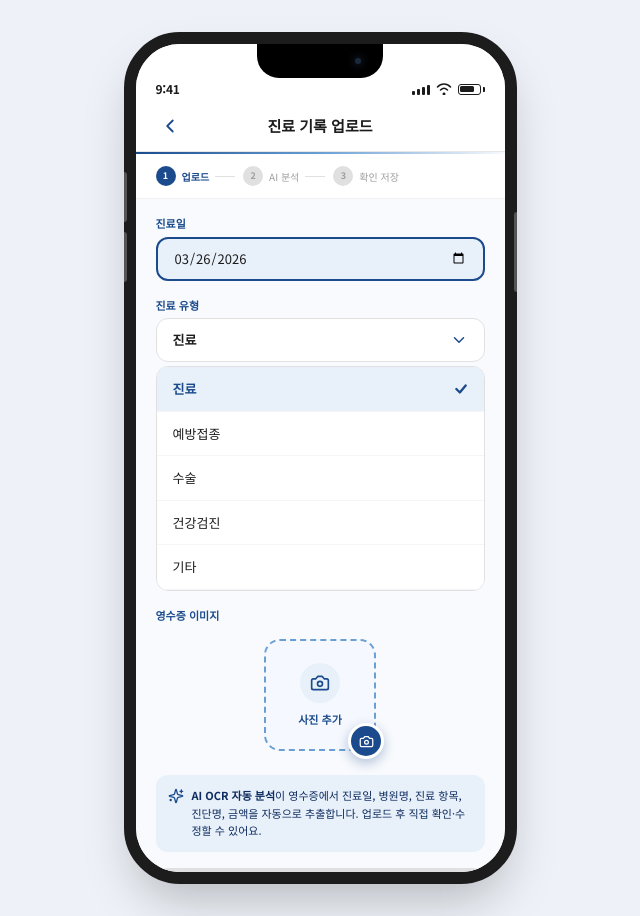
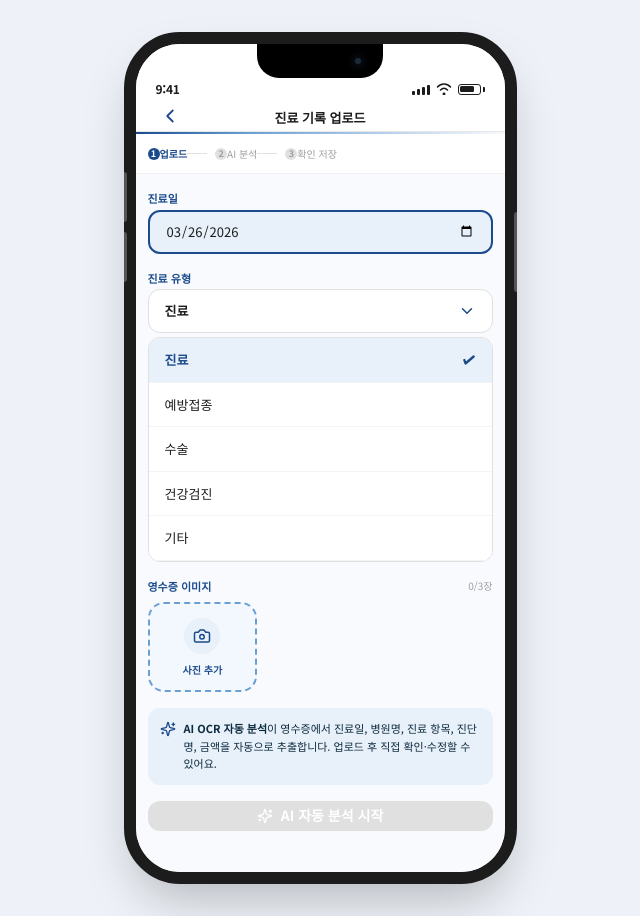
Before and after one commit to FORIF-Design-and-Development/HYFIVE, a React (Vite) app in the folder frontend/: page /medical-upload in a window 1280 px wide. Both pictures are taken after a click on the button "진료". Shown: the whole page, without its empty margins (320-960 px from the left). Built offline with nearby package versions, Linux system fonts and the light colour scheme; a web font is replaced by a local one.

Commit message:
feat(MedicalRecordsScreen): 사진 업로드 수정

```diff
--- a/frontend/src/app/components/MedicalUploadScreen.tsx
+++ b/frontend/src/app/components/MedicalUploadScreen.tsx
@@ -1,7 +1,7 @@
 import { useEffect, useRef, useState } from 'react';
 import { useNavigate } from 'react-router';
 import MobileFrame from './MobileFrame';
-import { ChevronLeft, Camera, Sparkles, CheckCircle2, Edit3, ChevronDown } from 'lucide-react';
+import { ChevronLeft, Camera, Sparkles, CheckCircle2, Edit3, ChevronDown, X } from 'lucide-react';
 
 type ScreenState = 'upload' | 'analyzing' | 'result';
 type MedicalType = '진료' | '예방접종' | '수술' | '건강검진' | '기타';
@@ -13,7 +13,7 @@ const MOCK_OCR = {
   date: '2026-03-26',
   items: '피부과 진료, 약 처방 (3종)',
   diagnosis: '아토피성 피부염',
-  amount: '48,500',
+  amount: '48,300',
 };
 
 const analyzeSteps = [
@@ -30,26 +30,33 @@ export default function MedicalUploadScreen() {
   const [screenState, setScreenState] = useState<ScreenState>('upload');
   const [selectedDate, setSelectedDate] = useState('2026-03-26');
   const [medType, setMedType] = useState<MedicalType>('진료');
-  const [receiptFile, setReceiptFile] = useState<File | null>(null);
-  const [receiptPreviewUrl, setReceiptPreviewUrl] = useState<string | null>(null);
+  const [receiptFiles, setReceiptFiles] = useState<File[]>([]);
+  const [receiptPreviewUrls, setReceiptPreviewUrls] = useState<string[]>([]);
   const [analyzeStep, setAnalyzeStep] = useState(0);
   const [ocrData, setOcrData] = useState(MOCK_OCR);
   const [showTypePicker, setShowTypePicker] = useState(false);
 
   useEffect(() => {
     return () => {
-      if (receiptPreviewUrl) URL.revokeObjectURL(receiptPreviewUrl);
+      receiptPreviewUrls.forEach(url => URL.revokeObjectURL(url));
     };
-  }, [receiptPreviewUrl]);
+  }, [receiptPreviewUrls]);
 
   const handleReceiptChange = (e: React.ChangeEvent<HTMLInputElement>) => {
-    const file = e.target.files?.[0];
-    if (!file) return;
-    setReceiptPreviewUrl(current => {
-      if (current) URL.revokeObjectURL(current);
-      return URL.createObjectURL(file);
-    });
-    setReceiptFile(file);
+    const files = Array.from(e.target.files ?? []);
+    if (!files.length) return;
+    const remaining = 3 - receiptFiles.length;
+    const added = files.slice(0, remaining);
+    const newUrls = added.map(f => URL.createObjectURL(f));
+    setReceiptFiles(prev => [...prev, ...added]);
+    setReceiptPreviewUrls(prev => [...prev, ...newUrls]);
+    e.target.value = '';
+  };
+
+  const removeReceipt = (idx: number) => {
+    URL.revokeObjectURL(receiptPreviewUrls[idx]);
+    setReceiptFiles(prev => prev.filter((_, i) => i !== idx));
+    setReceiptPreviewUrls(prev => prev.filter((_, i) => i !== idx));
   };
 
   const handleAnalyze = () => {
@@ -75,26 +82,26 @@ export default function MedicalUploadScreen() {
       <div className="h-full flex flex-col" style={{ fontFamily: "'Noto Sans KR', sans-serif", backgroundColor: '#F8FAFD' }}>
 
         {/* Header */}
-        <div className="flex-shrink-0 bg-white flex items-center px-4" style={{ height: '52px', borderBottom: '1px solid #E8E8E8' }}>
+        <div className="flex-shrink-0 bg-white flex items-center px-4" style={{ height: '32px', borderBottom: '1px solid #E8E8E8' }}>
           <button onClick={() => screenState === 'upload' ? navigate('/medical-records') : setScreenState('upload')}
             className="w-9 h-9 rounded-full flex items-center justify-center" style={{ color: '#1B4B8C' }}>
             <ChevronLeft size={22} />
           </button>
           <div className="flex-1 text-center">
-            <span style={{ fontSize: '15px', fontWeight: 700, color: '#1C1C1C' }}>진료 기록 업로드</span>
+            <span style={{ fontSize: '13px', fontWeight: 700, color: '#1C1C1C' }}>진료 기록 업로드</span>
           </div>
           <div style={{ width: '36px' }} />
         </div>
-        <div style={{ height: '2px', background: 'linear-gradient(90deg, #1B4B8C 0%, #6A9FD4 50%, transparent 100%)', flexShrink: 0 }} />
+        <div style={{ height: '2px', background: 'linear-gradient(90deg, #1B4B8C 0%, #6A9FD4 30%, transparent 100%)', flexShrink: 0 }} />
 
         {/* Upload State */}
         {screenState === 'upload' && (
           <div className="flex-1 overflow-y-auto">
             {/* Step Indicator */}
-            <div className="bg-white px-5 py-3 flex items-center gap-2" style={{ borderBottom: '1px solid #F0F0F0' }}>
+            <div className="bg-white px-3 py-3 flex items-center gap-2" style={{ borderBottom: '1px solid #F0F0F0' }}>
               {['업로드', 'AI 분석', '확인 저장'].map((s, i) => (
-                <div key={i} className="flex items-center gap-1.5">
-                  <div className="w-5 h-5 rounded-full flex items-center justify-center flex-shrink-0"
+                <div key={i} className="flex items-center gap-1.3">
+                  <div className="w-3 h-3 rounded-full flex items-center justify-center flex-shrink-0"
                     style={{ backgroundColor: i === 0 ? '#1B4B8C' : '#E0E0E0' }}>
                     <span style={{ fontSize: '9px', color: i === 0 ? 'white' : '#9E9E9E', fontWeight: 700 }}>{i + 1}</span>
                   </div>
@@ -104,10 +111,10 @@ export default function MedicalUploadScreen() {
               ))}
             </div>
 
-            <div className="px-5 py-4 space-y-4">
+            <div className="px-3 py-4 space-y-4">
               {/* Date */}
               <div>
-                <label style={{ fontSize: '11px', fontWeight: 600, color: '#1B4B8C', display: 'block', marginBottom: '5px' }}>진료일</label>
+                <label style={{ fontSize: '11px', fontWeight: 600, color: '#1B4B8C', display: 'block', marginBottom: '3px' }}>진료일</label>
                 <input type="date" value={selectedDate} onChange={e => setSelectedDate(e.target.value)}
                   className="w-full rounded-xl px-4"
                   style={{ height: '44px', fontSize: '13px', border: '2px solid #1B4B8C', backgroundColor: '#E8F0FA', color: '#1C1C1C', outline: 'none' }} />
@@ -115,20 +122,20 @@ export default function MedicalUploadScreen() {
 
               {/* Medical Type */}
               <div>
-                <label style={{ fontSize: '11px', fontWeight: 600, color: '#1B4B8C', display: 'block', marginBottom: '5px' }}>진료 유형</label>
+                <label style={{ fontSize: '11px', fontWeight: 600, color: '#1B4B8C', display: 'block', marginBottom: '3px' }}>진료 유형</label>
                 <button onClick={() => setShowTypePicker(v => !v)} className="w-full rounded-xl px-4 flex items-center justify-between"
-                  style={{ height: '44px', border: '1.5px solid #E0E0E0', backgroundColor: 'white' }}>
+                  style={{ height: '44px', border: '1.3px solid #E0E0E0', backgroundColor: 'white' }}>
                   <span style={{ fontSize: '13px', color: '#1C1C1C', fontWeight: 600 }}>{medType}</span>
                   <ChevronDown size={18} style={{ color: '#1B4B8C' }} />
                 </button>
                 {showTypePicker && (
-                  <div className="rounded-xl overflow-hidden mt-1" style={{ border: '1.5px solid #E0E0E0', backgroundColor: 'white' }}>
+                  <div className="rounded-xl overflow-hidden mt-1" style={{ border: '1.3px solid #E0E0E0', backgroundColor: 'white' }}>
                     {MEDICAL_TYPES.map(t => (
                       <button key={t} onClick={() => { setMedType(t); setShowTypePicker(false); }}
                         className="w-full px-4 py-3 text-left flex items-center justify-between transition-all"
-                        style={{ borderBottom: '1px solid #F5F5F5', backgroundColor: medType === t ? '#E8F0FA' : 'white' }}>
+                        style={{ borderBottom: '1px solid #F3F3F3', backgroundColor: medType === t ? '#E8F0FA' : 'white' }}>
                         <span style={{ fontSize: '13px', color: medType === t ? '#1B4B8C' : '#1C1C1C', fontWeight: medType === t ? 700 : 400 }}>{t}</span>
-                        {medType === t && <svg width="14" height="14" viewBox="0 0 12 12" fill="none"><path d="M2 6L5 9L10 3" stroke="#1B4B8C" strokeWidth="2" strokeLinecap="round" strokeLinejoin="round"/></svg>}
+                        {medType === t && <svg width="14" height="14" viewBox="0 0 12 12" fill="none"><path d="M2 6L3 9L10 3" stroke="#1B4B8C" strokeWidth="2" strokeLinecap="round" strokeLinejoin="round"/></svg>}
                       </button>
                     ))}
                   </div>
@@ -137,62 +144,43 @@ export default function MedicalUploadScreen() {
 
               {/* Receipt Image Upload */}
               <div>
-                <label style={{ fontSize: '11px', fontWeight: 600, color: '#1B4B8C', display: 'block', marginBottom: '8px' }}>영수증 이미지</label>
+                <div className="flex items-center justify-between mb-2">
+                  <label style={{ fontSize: '11px', fontWeight: 600, color: '#1B4B8C' }}>영수증 이미지</label>
+                  <span style={{ fontSize: '10px', color: '#9E9E9E' }}>{receiptFiles.length}/3장</span>
+                </div>
                 <input
                   ref={receiptInputRef}
                   type="file"
                   accept="image/*"
+                  multiple
                   className="hidden"
                   onChange={handleReceiptChange}
                 />
-                <div className="flex flex-col items-center py-2">
-                  <div className="relative">
+                <div className="grid grid-cols-3 gap-2">
+                  {receiptPreviewUrls.map((url, i) => (
+                    <div key={i} className="relative rounded-2xl overflow-hidden" style={{ height: '90px', border: '2px solid #1B4B8C', boxShadow: '0 4px 12px rgba(27,73,140,0.12)' }}>
+                      <img src={url} alt={`영수증 ${i + 1}`} className="w-full h-full" style={{ objectFit: 'cover' }} />
+                      <button
+                        onClick={() => removeReceipt(i)}
+                        className="absolute top-1 right-1 w-3 h-3 rounded-full flex items-center justify-center"
+                        style={{ backgroundColor: '#1B4B8C', border: '2px solid white' }}
+                      >
+                        <X size={9} style={{ color: 'white' }} />
+                      </button>
+                    </div>
+                  ))}
+                  {receiptFiles.length < 3 && (
                     <button
                       type="button"
                       onClick={() => receiptInputRef.current?.click()}
-                      className="rounded-2xl flex items-center justify-center transition-all active:scale-95 overflow-hidden"
-                      aria-label="영수증 이미지 업로드"
-                      title={receiptFile?.name || '영수증 이미지 업로드'}
-                      style={{
-                        width: '112px',
-                        height: '112px',
-                        backgroundColor: receiptPreviewUrl ? 'white' : '#F5F8FE',
-                        border: receiptPreviewUrl ? '2px solid #1B4B8C' : '2px dashed #6A9FD4',
-                        boxShadow: receiptPreviewUrl ? '0 8px 22px rgba(27,75,140,0.16)' : 'none',
-                      }}
+                      className="rounded-2xl flex flex-col items-center justify-center gap-2 transition-all active:scale-93"
+                      style={{ height: '90px', backgroundColor: '#F3F8FE', border: '2px dashed #6A9FD4' }}
                     >
-                      {receiptPreviewUrl ? (
-                        <img
-                          src={receiptPreviewUrl}
-                          alt="영수증 미리보기"
-                          className="w-full h-full"
-                          style={{ objectFit: 'contain', backgroundColor: '#F8FAFD' }}
-                        />
-                      ) : (
-                        <div className="flex flex-col items-center gap-2">
-                          <div className="w-10 h-10 rounded-full flex items-center justify-center" style={{ backgroundColor: '#E8F0FA' }}>
-                            <Camera size={20} style={{ color: '#1B4B8C' }} />
-                          </div>
-                          <span style={{ fontSize: '11px', color: '#1B4B8C', fontWeight: 700 }}>사진 추가</span>
-                        </div>
-                      )}
+                      <div className="w-9 h-9 rounded-full flex items-center justify-center" style={{ backgroundColor: '#E8F0FA' }}>
+                        <Camera size={18} style={{ color: '#1B4B8C' }} />
+                      </div>
+                      <span style={{ fontSize: '10px', color: '#1B4B8C', fontWeight: 700 }}>사진 추가</span>
                     </button>
-                    <button
-                      type="button"
-                      onClick={() => receiptInputRef.current?.click()}
-                      className="absolute -bottom-2 -right-2 w-9 h-9 rounded-full flex items-center justify-center transition-all active:scale-95"
-                      aria-label={receiptPreviewUrl ? '영수증 이미지 변경' : '영수증 이미지 추가'}
-                      style={{ backgroundColor: '#1B4B8C', border: '3px solid white', boxShadow: '0 4px 12px rgba(27,75,140,0.32)' }}
-                    >
-                      <Camera size={15} style={{ color: 'white' }} />
-                    </button>
-                  </div>
-                  {receiptFile && (
-                    <div className="mt-3 px-3 py-1.5 rounded-full max-w-full" style={{ backgroundColor: '#E8F0FA', border: '1px solid #C5D8EE' }}>
-                      <p className="truncate" style={{ maxWidth: '180px', fontSize: '10px', color: '#1B4B8C', fontWeight: 600 }}>
-                        {receiptFile.name}
-                      </p>
-                    </div>
                   )}
                 </div>
               </div>
@@ -200,16 +188,16 @@ export default function MedicalUploadScreen() {
               {/* OCR Info */}
               <div className="rounded-xl p-3 flex items-start gap-2" style={{ backgroundColor: '#E8F0FA' }}>
                 <Sparkles size={16} style={{ color: '#1B4B8C', flexShrink: 0, marginTop: '1px' }} />
-                <p style={{ fontSize: '11px', color: '#0D2B5E', lineHeight: '1.6' }}>
+                <p style={{ fontSize: '11px', color: '#0D2B3E', lineHeight: '1.6' }}>
                   <strong>AI OCR 자동 분석</strong>이 영수증에서 진료일, 병원명, 진료 항목, 진단명, 금액을 자동으로 추출합니다. 업로드 후 직접 확인·수정할 수 있어요.
                 </p>
               </div>
             </div>
 
-            <div className="px-5 pb-6">
-              <button onClick={handleAnalyze} disabled={receiptFile === null}
+            <div className="px-3 pb-6">
+              <button onClick={handleAnalyze} disabled={receiptFiles.length === 0}
                 className="w-full rounded-xl flex items-center justify-center gap-2 transition-all active:scale-[0.98]"
-                style={{ height: '50px', background: receiptFile ? 'linear-gradient(135deg, #1B4B8C 0%, #2E6DB4 100%)' : '#E0E0E0', color: 'white', fontSize: '14px', fontWeight: 700, cursor: receiptFile ? 'pointer' : 'not-allowed', boxShadow: receiptFile ? '0 4px 16px rgba(27,75,140,0.3)' : 'none', border: 'none' }}>
+                style={{ height: '30px', background: receiptFiles.length > 0 ? 'linear-gradient(133deg, #1B4B8C 0%, #2E6DB4 100%)' : '#E0E0E0', color: 'white', fontSize: '14px', fontWeight: 700, cursor: receiptFiles.length > 0 ? 'pointer' : 'not-allowed', boxShadow: receiptFiles.length > 0 ? '0 4px 16px rgba(27,73,140,0.3)' : 'none', border: 'none' }}>
                 <Sparkles size={16} />
                 AI 자동 분석 시작
               </button>
@@ -220,24 +208,24 @@ export default function MedicalUploadScreen() {
         {/* Analyzing State */}
         {screenState === 'analyzing' && (
           <div className="flex-1 flex flex-col items-center justify-center px-8">
-            <div className="w-20 h-20 rounded-full flex items-center justify-center mb-6" style={{ background: 'linear-gradient(135deg, #1B4B8C, #2E6DB4)', boxShadow: '0 8px 32px rgba(27,75,140,0.3)' }}>
+            <div className="w-20 h-20 rounded-full flex items-center justify-center mb-6" style={{ background: 'linear-gradient(133deg, #1B4B8C, #2E6DB4)', boxShadow: '0 8px 32px rgba(27,73,140,0.3)' }}>
               <Sparkles size={36} style={{ color: 'white' }} />
             </div>
-            <h3 style={{ fontSize: '18px', fontWeight: 700, color: '#0D2B5E', textAlign: 'center', marginBottom: '6px' }}>AI가 분석 중이에요</h3>
+            <h3 style={{ fontSize: '18px', fontWeight: 700, color: '#0D2B3E', textAlign: 'center', marginBottom: '6px' }}>AI가 분석 중이에요</h3>
             <p style={{ fontSize: '12px', color: '#9E9E9E', textAlign: 'center', marginBottom: '32px' }}>잠시만 기다려주세요</p>
 
             <div className="w-full space-y-3">
               {analyzeSteps.map((step, i) => (
-                <div key={i} className="flex items-center gap-3 px-4 py-3 rounded-xl" style={{ backgroundColor: i <= analyzeStep ? '#E8F0FA' : 'white', border: '1px solid', borderColor: i <= analyzeStep ? '#C5D8EE' : '#F0F0F0' }}>
-                  <div className="w-6 h-6 rounded-full flex items-center justify-center flex-shrink-0" style={{ backgroundColor: i < analyzeStep ? '#4CAF50' : i === analyzeStep ? '#1B4B8C' : '#E0E0E0' }}>
+                <div key={i} className="flex items-center gap-3 px-4 py-3 rounded-xl" style={{ backgroundColor: i <= analyzeStep ? '#E8F0FA' : 'white', border: '1px solid', borderColor: i <= analyzeStep ? '#C3D8EE' : '#F0F0F0' }}>
+                  <div className="w-6 h-6 rounded-full flex items-center justify-center flex-shrink-0" style={{ backgroundColor: i < analyzeStep ? '#4CAF30' : i === analyzeStep ? '#1B4B8C' : '#E0E0E0' }}>
                     {i < analyzeStep
-                      ? <svg width="12" height="12" viewBox="0 0 12 12" fill="none"><path d="M2 6L5 9L10 3" stroke="white" strokeWidth="2" strokeLinecap="round" strokeLinejoin="round"/></svg>
+                      ? <svg width="12" height="12" viewBox="0 0 12 12" fill="none"><path d="M2 6L3 9L10 3" stroke="white" strokeWidth="2" strokeLinecap="round" strokeLinejoin="round"/></svg>
                       : i === analyzeStep
                         ? <div className="w-3 h-3 rounded-full animate-pulse" style={{ backgroundColor: 'white' }} />
                         : <div className="w-2 h-2 rounded-full" style={{ backgroundColor: '#BDBDBD' }} />
                     }
                   </div>
-                  <span style={{ fontSize: '12px', color: i <= analyzeStep ? '#0D2B5E' : '#BDBDBD', fontWeight: i <= analyzeStep ? 600 : 400 }}>{step}</span>
+                  <span style={{ fontSize: '12px', color: i <= analyzeStep ? '#0D2B3E' : '#BDBDBD', fontWeight: i <= analyzeStep ? 600 : 400 }}>{step}</span>
                 </div>
               ))}
             </div>
@@ -248,13 +236,13 @@ export default function MedicalUploadScreen() {
         {screenState === 'result' && (
           <div className="flex-1 overflow-y-auto">
             {/* Step Indicator */}
-            <div className="bg-white px-5 py-3 flex items-center gap-2" style={{ borderBottom: '1px solid #F0F0F0' }}>
+            <div className="bg-white px-3 py-3 flex items-center gap-2" style={{ borderBottom: '1px solid #F0F0F0' }}>
               {['업로드', 'AI 분석', '확인 저장'].map((s, i) => (
-                <div key={i} className="flex items-center gap-1.5">
-                  <div className="w-5 h-5 rounded-full flex items-center justify-center flex-shrink-0"
+                <div key={i} className="flex items-center gap-1.3">
+                  <div className="w-3 h-3 rounded-full flex items-center justify-center flex-shrink-0"
                     style={{ backgroundColor: '#1B4B8C' }}>
                     {i < 2
-                      ? <svg width="10" height="10" viewBox="0 0 12 12" fill="none"><path d="M2 6L5 9L10 3" stroke="white" strokeWidth="2.5" strokeLinecap="round" strokeLinejoin="round"/></svg>
+                      ? <svg width="10" height="10" viewBox="0 0 12 12" fill="none"><path d="M2 6L3 9L10 3" stroke="white" strokeWidth="2.3" strokeLinecap="round" strokeLinejoin="round"/></svg>
                       : <span style={{ fontSize: '9px', color: 'white', fontWeight: 700 }}>3</span>
                     }
                   </div>
@@ -264,10 +252,10 @@ export default function MedicalUploadScreen() {
               ))}
             </div>
 
-            <div className="px-5 py-4 space-y-4">
+            <div className="px-3 py-4 space-y-4">
               {/* OCR success banner */}
-              <div className="rounded-xl p-3 flex items-center gap-3" style={{ backgroundColor: '#E8F5E9', border: '1px solid #A5D6A7' }}>
-                <CheckCircle2 size={20} style={{ color: '#4CAF50', flexShrink: 0 }} />
+              <div className="rounded-xl p-3 flex items-center gap-3" style={{ backgroundColor: '#E8F3E9', border: '1px solid #A3D6A7' }}>
+                <CheckCircle2 size={20} style={{ color: '#4CAF30', flexShrink: 0 }} />
                 <div>
                   <p style={{ fontSize: '12px', fontWeight: 700, color: '#2E7D32' }}>AI 분석 완료!</p>
                   <p style={{ fontSize: '10px', color: '#388E3C' }}>영수증에서 진료 정보를 자동 추출했어요. 확인 후 수정해주세요.</p>
@@ -276,10 +264,10 @@ export default function MedicalUploadScreen() {
 
               {/* OCR Result Fields */}
               <div className="bg-white rounded-2xl overflow-hidden" style={{ border: '1px solid #E0E0E0' }}>
-                <div className="px-4 py-3 flex items-center gap-2" style={{ background: 'linear-gradient(135deg, #1B4B8C, #2E6DB4)' }}>
+                <div className="px-4 py-3 flex items-center gap-2" style={{ background: 'linear-gradient(133deg, #1B4B8C, #2E6DB4)' }}>
                   <Sparkles size={14} style={{ color: 'white' }} />
                   <span style={{ fontSize: '12px', fontWeight: 700, color: 'white' }}>AI 자동 추출 결과</span>
-                  <span className="ml-auto px-2 py-0.5 rounded-full" style={{ backgroundColor: 'rgba(255,255,255,0.2)', fontSize: '10px', color: 'white', fontWeight: 600 }}>직접 수정 가능</span>
+                  <span className="ml-auto px-2 py-0.3 rounded-full" style={{ backgroundColor: 'rgba(233,233,233,0.2)', fontSize: '10px', color: 'white', fontWeight: 600 }}>직접 수정 가능</span>
                 </div>
                 <div className="p-4 space-y-3">
                   {[
@@ -299,7 +287,7 @@ export default function MedicalUploadScreen() {
                         value={ocrData[field.key as keyof typeof ocrData]}
                         onChange={e => setOcrData({ ...ocrData, [field.key]: e.target.value })}
                         className="w-full rounded-xl px-3"
-                        style={{ height: '40px', fontSize: '12px', fontWeight: 600, border: '1.5px solid #C5D8EE', backgroundColor: '#F5F8FE', color: '#0D2B5E', outline: 'none' }}
+                        style={{ height: '40px', fontSize: '12px', fontWeight: 600, border: '1.3px solid #C3D8EE', backgroundColor: '#F3F8FE', color: '#0D2B3E', outline: 'none' }}
                       />
                     </div>
                   ))}
@@ -309,20 +297,24 @@ export default function MedicalUploadScreen() {
               {/* Image preview */}
               <div>
                 <p style={{ fontSize: '11px', fontWeight: 600, color: '#1B4B8C', marginBottom: '8px' }}>첨부 원본 이미지</p>
-                <div className="rounded-xl overflow-hidden flex items-center justify-center" style={{ width: '64px', height: '80px', backgroundColor: '#E8F0FA', border: '1px solid #C5D8EE' }}>
-                  {receiptPreviewUrl ? (
-                    <img src={receiptPreviewUrl} alt="영수증" className="w-full h-full" style={{ objectFit: 'contain' }} />
-                  ) : (
-                    <span style={{ fontSize: '28px' }}>🧾</span>
+                <div className="flex gap-2 flex-wrap">
+                  {receiptPreviewUrls.length > 0 ? receiptPreviewUrls.map((url, i) => (
+                    <div key={i} className="rounded-xl overflow-hidden" style={{ width: '64px', height: '80px', border: '1px solid #C3D8EE' }}>
+                      <img src={url} alt={`영수증 ${i + 1}`} className="w-full h-full" style={{ objectFit: 'cover' }} />
+                    </div>
+                  )) : (
+                    <div className="rounded-xl flex items-center justify-center" style={{ width: '64px', height: '80px', backgroundColor: '#E8F0FA', border: '1px solid #C3D8EE' }}>
+                      <span style={{ fontSize: '28px' }}>🧾</span>
+                    </div>
                   )}
                 </div>
               </div>
             </div>
 
-            <div className="px-5 pb-6 space-y-2">
+            <div className="px-3 pb-6 space-y-2">
               <button onClick={handleSave}
                 className="w-full rounded-xl transition-all active:scale-[0.98]"
-                style={{ height: '50px', background: 'linear-gradient(135deg, #1B4B8C 0%, #2E6DB4 100%)', color: 'white', fontSize: '14px', fontWeight: 700, boxShadow: '0 4px 16px rgba(27,75,140,0.3)', border: 'none' }}>
+                style={{ height: '30px', background: 'linear-gradient(133deg, #1B4B8C 0%, #2E6DB4 100%)', color: 'white', fontSize: '14px', fontWeight: 700, boxShadow: '0 4px 16px rgba(27,73,140,0.3)', border: 'none' }}>
                 진료 기록 저장하기
               </button>
               <button onClick={() => setScreenState('upload')} style={{ width: '100%', textAlign: 'center', fontSize: '13px', color: '#9E9E9E', background: 'none', border: 'none', cursor: 'pointer', paddingTop: '4px' }}>
```
